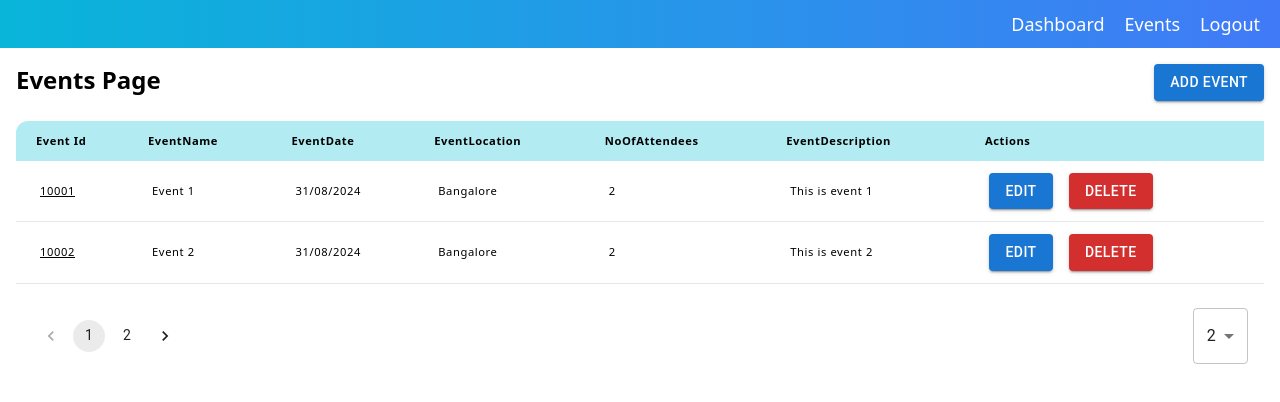
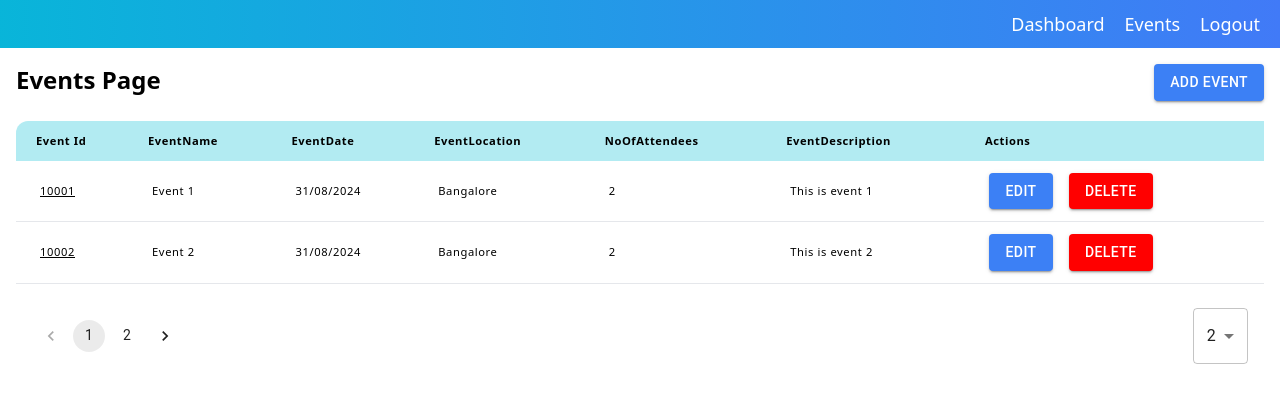
Before and after one commit to mohammedsaif001/kodnest-interview, a Next.js app: page /events in a window 1280 px wide. Shown: the top 402 px of the page. Built offline with nearby package versions, Linux system fonts and the light colour scheme.

Commit message:
Changing Colors and JWT Update

```diff
--- a/src/app/api/(auth)/login/route.ts
+++ b/src/app/api/(auth)/login/route.ts
@@ -5,7 +5,7 @@ export async function POST(req: NextRequest, res: NextResponse) {
   try {
     const { email, password } = await req.json();
     console.log("shsjssss", email, password);
-    if (email === "abc@abc.com" && password === "1234") {
+    if (email === "admin@xyz.com" && password === "admin@1234") {
       // Create JWT token (use a secret key)
       const token = await jwt.sign(
         { email, password },
--- a/src/components/colors/Colors.ts
+++ b/src/components/colors/Colors.ts
@@ -10,12 +10,8 @@ export const COLORS_COMBINATION = {
   "table-header-color-light": "rgba(179, 235, 242, 0.20)",
   "page-background": "#F5F6F6",
   "text-color-dark": "#181C31",
-  "primary-color": "#00BCD4",
+  "primary-color": "#3C80F5",
   "primary-color-complimentary": "#3C80F5",
-  "sidebar-sub-menu-color": "#212745",
-  "sidebar-sub-menu-parent-color": "rgba(20, 24, 41, 0.50)",
-  "dropdown-border-color": "#808080",
-  "filter-color": "#01193E",
   userTableBg: "#EBFDFF",
-  userTableBl: "#83E4F080",
+  userTableBl: "#3C80F5",
 };
--- a/src/config/mui/MaterialUITheme.tsx
+++ b/src/config/mui/MaterialUITheme.tsx
@@ -7,13 +7,17 @@ import {
 } from "@mui/material/styles";
 import { LocalizationProvider } from "@mui/x-date-pickers";
 import { AdapterDayjs } from "@mui/x-date-pickers/AdapterDayjs";
+import { COLORS_COMBINATION } from "@/components/colors/Colors";
 
 const theme = createTheme({
-  // palette:{
-  //     primary: {
-  //         main:'rgb(0,0,0)'
-  //     }
-  // }
+  palette: {
+    primary: {
+      main: COLORS_COMBINATION["primary-color"],
+    },
+    error: {
+      main: COLORS_COMBINATION["error-color"],
+    },
+  },
 });
 
 const MaterialUITheme = ({ children }: { children: ReactNode }) => {
```
